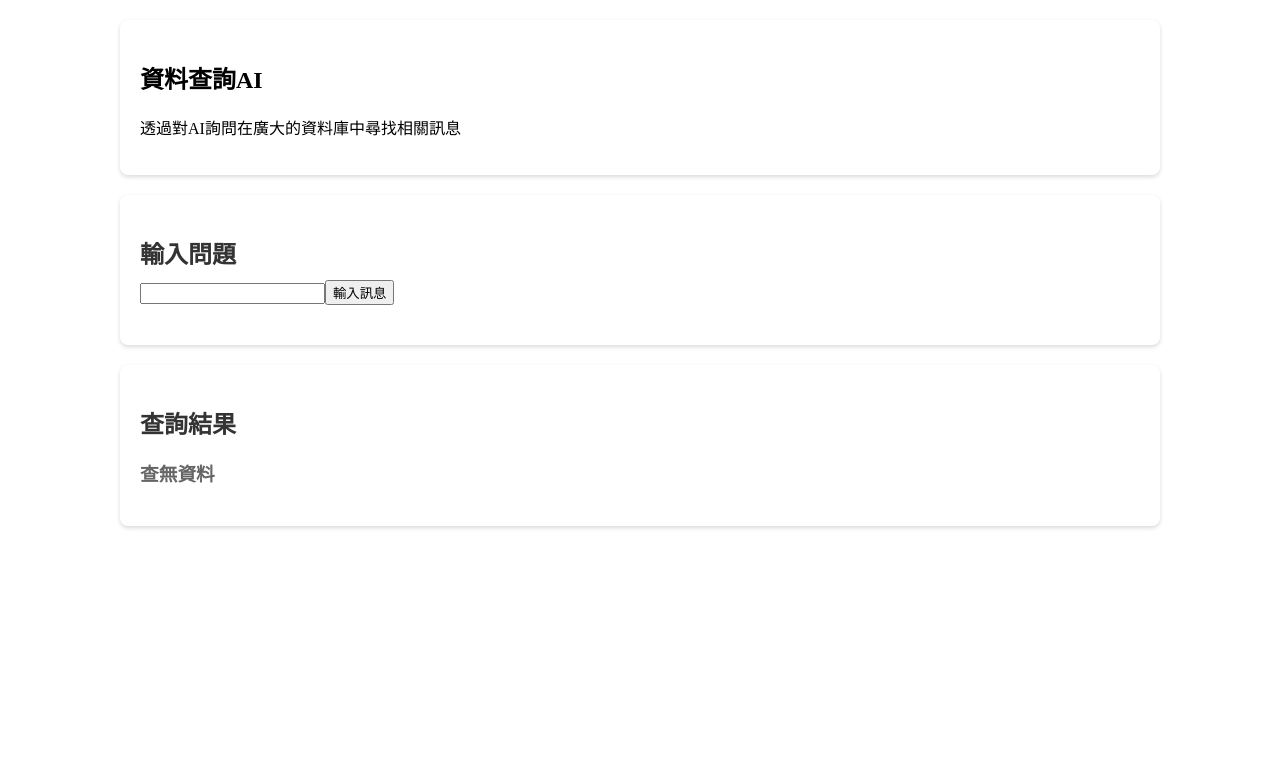
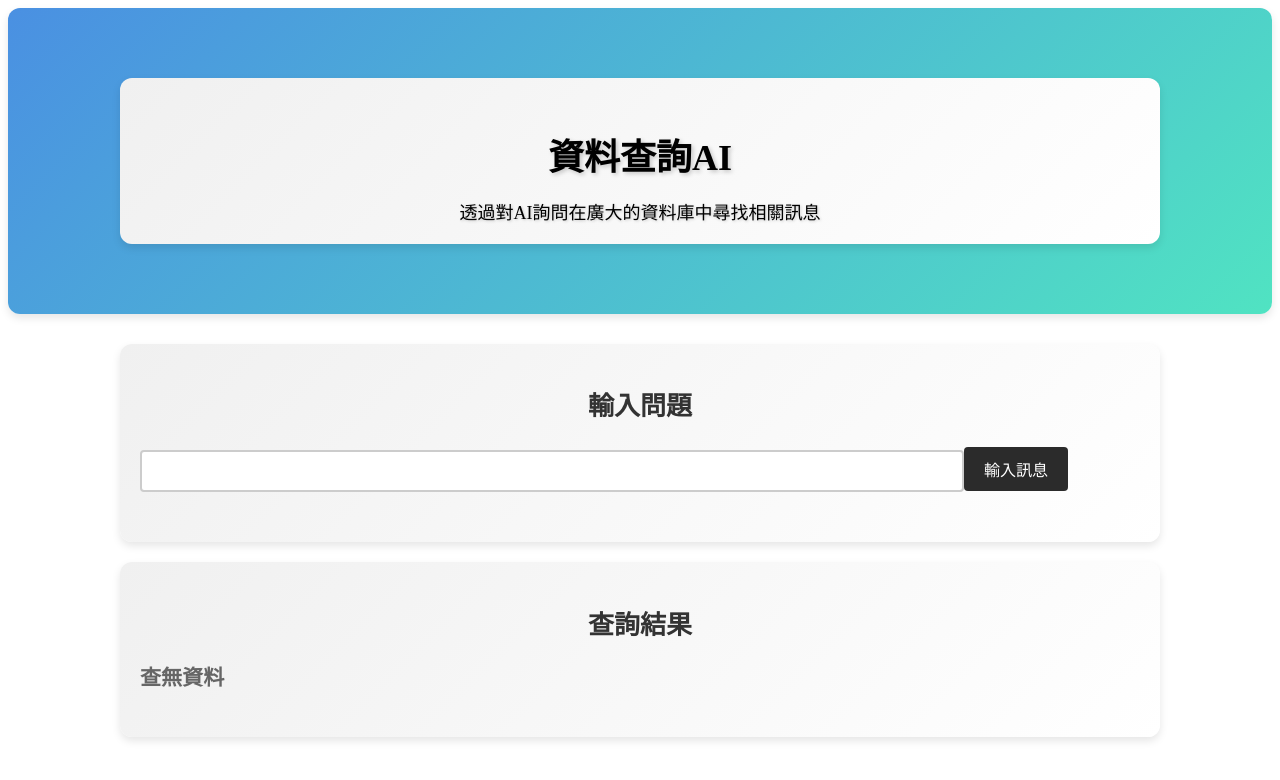
Before and after one commit to chiseanchang0727/project_envelope, a React (Vite) app in the folder frontend/: page / in a window 1280 px wide. Shown: the top 780 px of the page. Built offline with nearby package versions, Linux system fonts and the light colour scheme; no server answers.

Commit message:
update frontend css

```diff
--- a/frontend/assets/css/container.css
+++ b/frontend/assets/css/container.css
@@ -1,27 +1,107 @@
+/* Existing styles */
 .container {
     padding: 20px;
     margin: 20px auto;
-    box-shadow: 0 2px 4px rgba(0,0,0,0.15);
-    border-radius: 8px;
-    background-color: #fff;
+    box-shadow: 0 4px 8px rgba(0, 0, 0, 0.1);
+    border-radius: 12px;
+    background: linear-gradient(135deg, #f0f0f0, #ffffff);
     width: 100%; /* Adjust based on your layout needs */
     max-width: 1000px;
+    transition: transform 0.3s, box-shadow 0.3s;
+}
 
+.container:hover {
+    transform: translateY(-5px);
+    box-shadow: 0 8px 16px rgba(0, 0, 0, 0.2);
 }
 
 .section {
-    margin-top: 10px;
     margin: 20px auto;
 }
 
 .section-title {
     color: #333;
-    font-size: 24px;
+    font-size: 26px;
     font-weight: bold;
-    margin-bottom: 10px;
+    margin-bottom: 15px;
+    text-align: center;
 }
 
 .section-content {
     color: #666;
+    font-size: 18px;
+    line-height: 1.6;
+}
+
+/* New styles for input box and button */
+input[type="text"] {
+    width: 80%;
+    padding: 10px;
+    margin: 10px 0;
+    border: 2px solid #ccc;
+    border-radius: 4px;
     font-size: 16px;
+    transition: border-color 0.3s, box-shadow 0.3s;
 }
+
+input[type="text"]:focus {
+    border-color: #007BFF;
+    box-shadow: 0 0 8px rgba(0, 123, 255, 0.2);
+    outline: none;
+}
+
+button {
+    padding: 10px 20px;
+    margin-top: 10px;
+    color: #fff;
+    background-color: #2b2b2b;
+    border: none;
+    border-radius: 4px;
+    font-size: 16px;
+    cursor: pointer;
+    transition: background-color 0.3s, transform 0.3s;
+}
+
+button:disabled {
+    background-color: #cccccc;
+    cursor: not-allowed;
+}
+
+button:hover:not(:disabled) {
+    background-color: #0056b3;
+    transform: translateY(-2px);
+}
+
+/* Additional enhancements */
+.section-content p {
+    margin-bottom: 15px;
+}
+
+.section-content a {
+    color: #007BFF;
+    text-decoration: none;
+    transition: color 0.3s;
+}
+
+.section-content a:hover {
+    color: #0056b3;
+}
+
+.button {
+    display: inline-block;
+    padding: 10px 20px;
+    margin-top: 20px;
+    color: #fff;
+    background-color: #242424;
+    border: none;
+    border-radius: 5px;
+    text-align: center;
+    font-size: 16px;
+    cursor: pointer;
+    transition: background-color 0.3s, transform 0.3s;
+}
+
+.button:hover {
+    background-color: #0056b3;
+    transform: translateY(-3px);
+}
--- /dev/null
+++ b/frontend/assets/css/title_section.css
@@ -0,0 +1,32 @@
+.welcome-hero {
+    background: linear-gradient(135deg, #4a90e2, #50e3c2);
+    color: #fff; /* This will set a default color for the section */
+    padding: 50px 20px;
+    text-align: center;
+    border-radius: 12px;
+    box-shadow: 0 4px 8px rgba(0, 0, 0, 0.1);
+    margin-bottom: 30px;
+}
+
+.welcome-hero .header-text {
+    max-width: 800px;
+    margin: 0 auto;
+}
+
+.welcome-hero h1, .welcome-hero .subheading {
+    color: #000; /* Override color to black */
+}
+
+.welcome-hero h1 {
+    font-size: 36px;
+    margin-bottom: 15px;
+    font-weight: bold;
+    text-shadow: 2px 2px 4px rgba(0, 0, 0, 0.2);
+}
+
+.welcome-hero .subheading {
+    font-size: 18px;
+    font-weight: 300;
+    margin-bottom: 0;
+    text-shadow: 1px 1px 3px rgba(0, 0, 0, 0.2);
+}
--- a/frontend/src/MainPage/index.jsx
+++ b/frontend/src/MainPage/index.jsx
@@ -1,6 +1,7 @@
 import React, { useState } from "react";
 import Container from "./Container";
 import AIResponse from "./Answerbox";
+import '../../assets/css/title_section.css';
 
 const App = () => {
     const [query, setQuery] = useState("");
```
